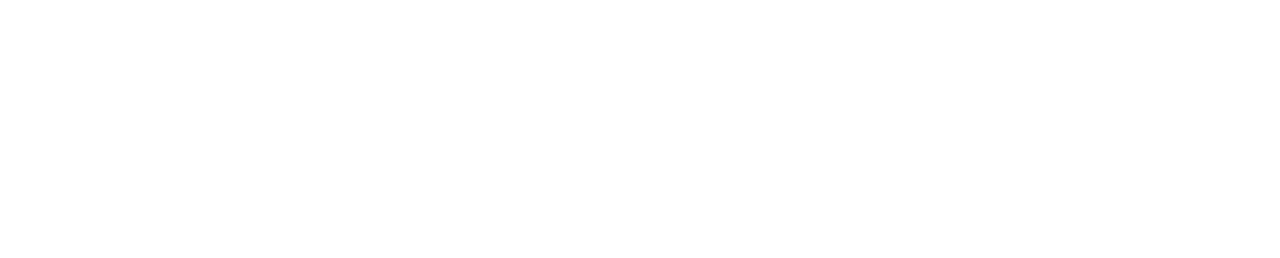
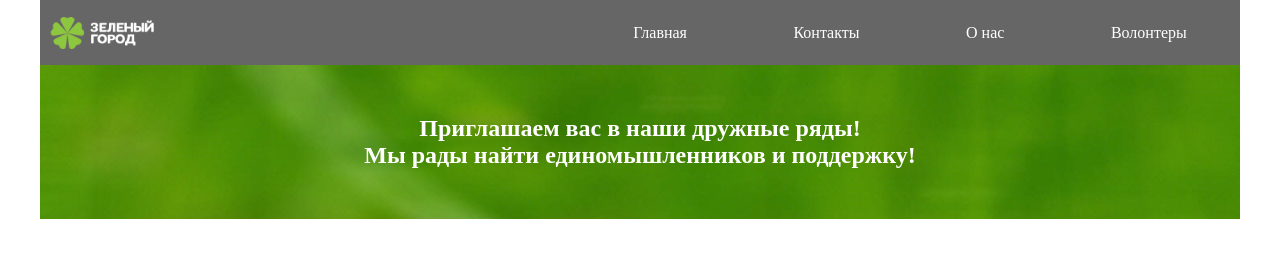
Before and after one commit to Nemefis/green_city_group2, a plain HTML site: page volounteeers.html in a window 1280 px wide. Drawn offline with Linux system fonts and the light colour scheme.

Commit message:
add images

```diff
--- a/volounteeers.html
+++ b/volounteeers.html
@@ -0,0 +1,32 @@
+<!DOCTYPE html>
+<html lang="en">
+<head>
+    <link rel="stylesheet" href="css/style.css">
+    <meta charset="UTF-8">
+    <meta name="viewport" content="width=device-width, initial-scale=1.0">
+    <title>Зеленый город:: Главная страница</title>
+</head>
+<body>
+    <div class="container">
+        <header class="header">
+            <div class="top_menu">
+                <div class="logo">
+                    <img src="img/logo.png" alt="Логотип зеленого города">
+                </div>
+                <ul>
+                    <li><a href="index.html">Главная</a></li>
+                    <li><a href="contacts.html">Контакты</a></li>
+                    <li><a href="about.html">О нас</a></li>
+                    <li><a href="volounteeers.html">Волонтеры</a></li>
+                </ul>
+            </div>
+            <div class="banner">
+                <h2>Приглашаем вас в наши дружные ряды!<br> Мы рады найти единомышленников и поддержку!</h2>
+            </div>
+        </header>
+        <main>
+
+        </main>
+    </div>
+</body>
+</html>
```
Also changed, not shown: index.html (+4 -4 lines), img/Rectangle1.png (added), img/Rectangle2.png (added), img/Rectangle3.png (added), img/Rectangle4.png (added).
